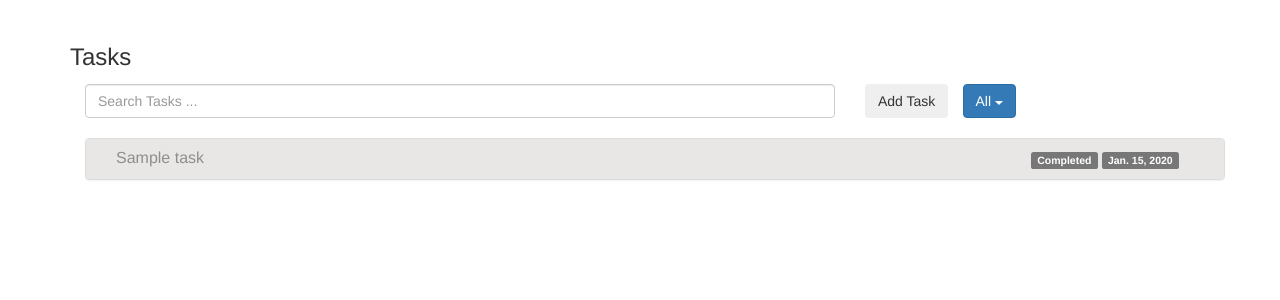
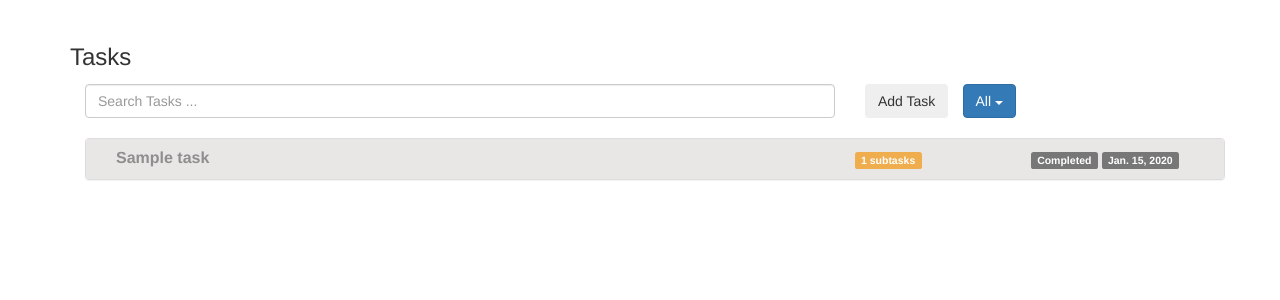
Before and after one commit to sanskarsharma/todoapp_django, a Django app: page /todo/ in a window 1280 px wide. Shown: the part 52-352 px from the top of the page. Run offline with Django 3.2, Linux system fonts and the light colour scheme; a user stored in the database is signed in; tables that the repository leaves empty hold one stand-in row (values such as "Sample post"); some libraries are stand-ins or nearby versions.

Commit message:
README.md and subtasks ui

```diff
--- a/todo/todoapp/templates/todoapp/home.html
+++ b/todo/todoapp/templates/todoapp/home.html
@@ -60,14 +60,21 @@
             <div class="panel-heading" {% if todo.is_completed %} style="background:#e9e6e6;" {% endif %} >
                 <div class="row">
                 <div class="col-md-12">
-                    <div class="col-md-6 panel2" id="hey{{forloop.counter}}_title">
+                    <div class="col-md-8 panel2" id="hey{{forloop.counter}}_title">
                        <h4 class="panel-title"  >
                         <a data-toggle="collapse" data-parent="#accordion" href="#collapse{{forloop.counter}}"  {% if todo.is_completed %} style="color:#807e7eda;" {% endif %}   >
-                            {{ todo.title }}
+                            <strong>{{ todo.title }}</strong>
                         </a>
+
                        </h4>
+
                     </div>
-                    <div class=" row col-md-6" align="end">
+                    <div class="col-md-1">
+                        {% if todo.subtask_set.all %}
+                        <span class="label label-warning">{{todo.subtask_set.count}} subtasks</span>
+                        {% endif %}
+                    </div>
+                    <div class=" row col-md-3" align="end">
                         {% if todo.is_completed %}
                         <span class="label label-default">Completed</span>
                         <span class="label label-default">{{ todo.due_date }}</span>
```
Also changed, not shown: README.md (added).
